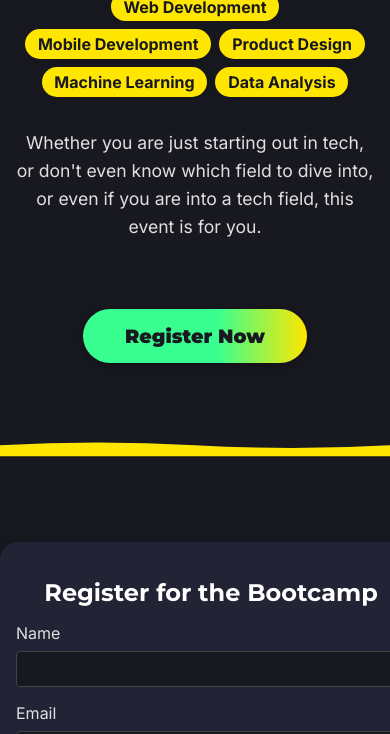
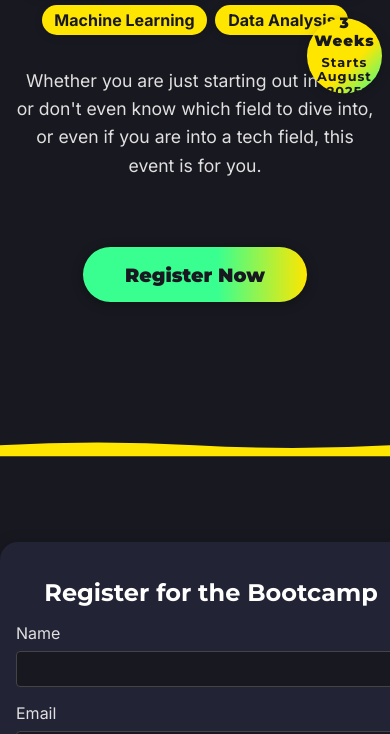
Before and after one commit to Bimcodes/bootcamp, a plain HTML site: page index.html in a window 390 px wide. Shown: the part 366-1100 px from the top of the page. Drawn offline with Linux system fonts and the light colour scheme.

Commit message:
Mobile view changes

```diff
--- a/index.html
+++ b/index.html
@@ -65,6 +65,10 @@
       <div class="success" id="successMsg" style="display:none;">Registration successful!</div>
       <div class="error" id="errorMsg" style="display:none;"></div>
     </div>
+    <div class="container" id="afterRegisterMsg" style="display:none; text-align:center; font-size:1.3em; font-weight:600; color:#39ff90;">
+      Registration successful, see you there!<br>
+      <span style="display:block; margin-top:0.7em; font-size:0.95em; color:#fff; font-weight:400;">Keep checking your mail for the venue and other details.</span>
+    </div>
   </div>
   <script>
     // Your Firebase config
@@ -97,7 +101,8 @@
           timestamp: firebase.firestore.FieldValue.serverTimestamp()
         });
         document.getElementById('registrationForm').reset();
-        document.getElementById('successMsg').style.display = 'block';
+        document.getElementById('register').style.display = 'none';
+        document.getElementById('afterRegisterMsg').style.display = 'block';
       } catch (error) {
         document.getElementById('errorMsg').textContent = 'Error: ' + error.message;
         document.getElementById('errorMsg').style.display = 'block';
--- a/style.css
+++ b/style.css
@@ -278,14 +278,14 @@ button[type="submit"]:hover {
     padding: 0.6em 1.5em;
   }
   .date-badge {
-    position: static;
-    transform: none;
-    margin: 0 auto 24px auto;
-    display: flex;
+    right: 2vw;
     width: 90px;
     height: 90px;
     font-size: 0.95rem;
     padding: 0.3em;
+    position: absolute;
+    top: 50%;
+    transform: translateY(-50%);
   }
 }
 @media (max-width: 600px) {
@@ -316,6 +316,16 @@ button[type="submit"]:hover {
     left: 12px;
     height: 48px;
     max-width: 80px;
+  }
+  .date-badge {
+    right: 2vw;
+    width: 70px;
+    height: 70px;
+    font-size: 0.85rem;
+    padding: 0.2em;
+    position: absolute;
+    top: 50%;
+    transform: translateY(-50%);
   }
 }
 .custom-dropdown {
```
